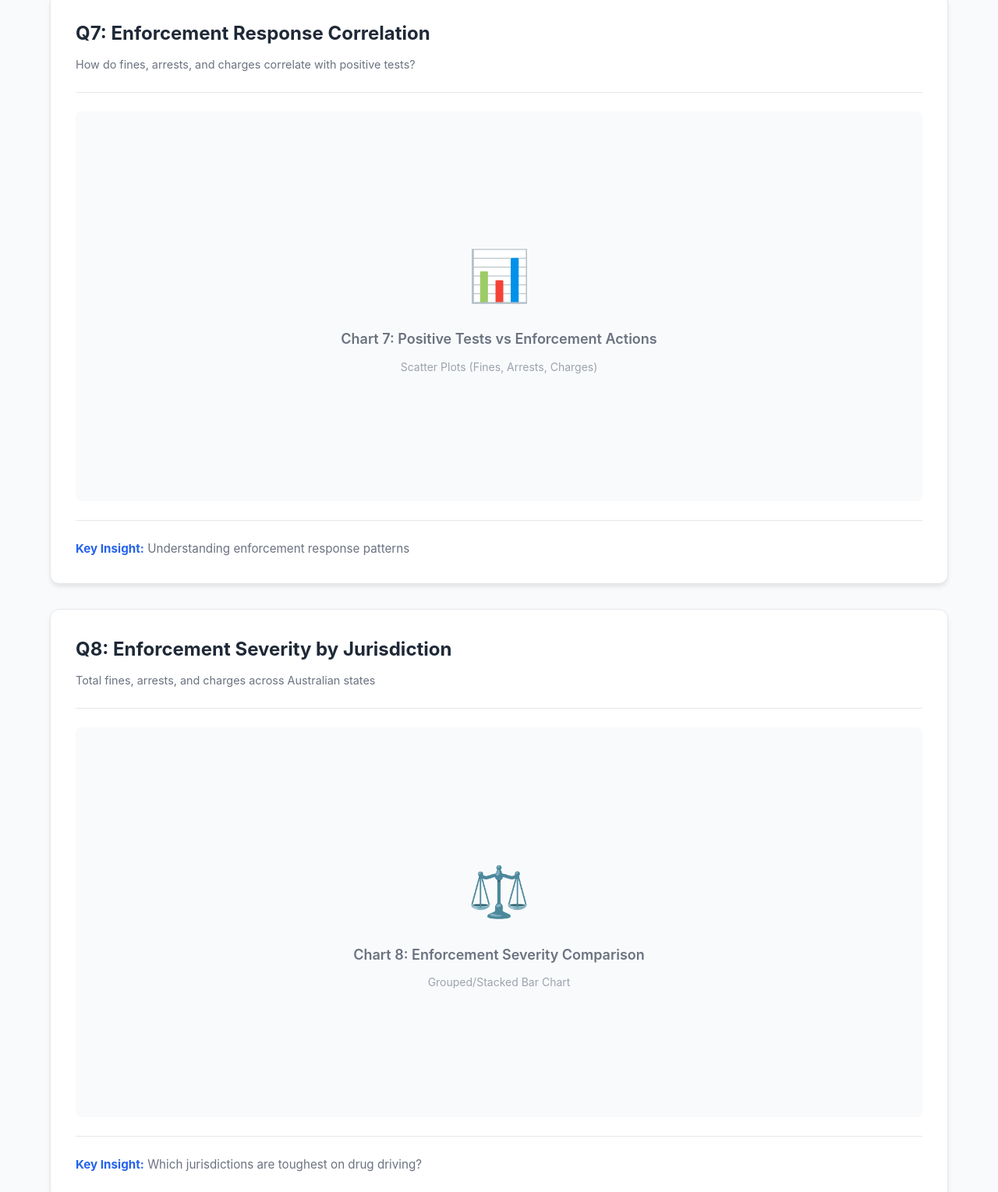
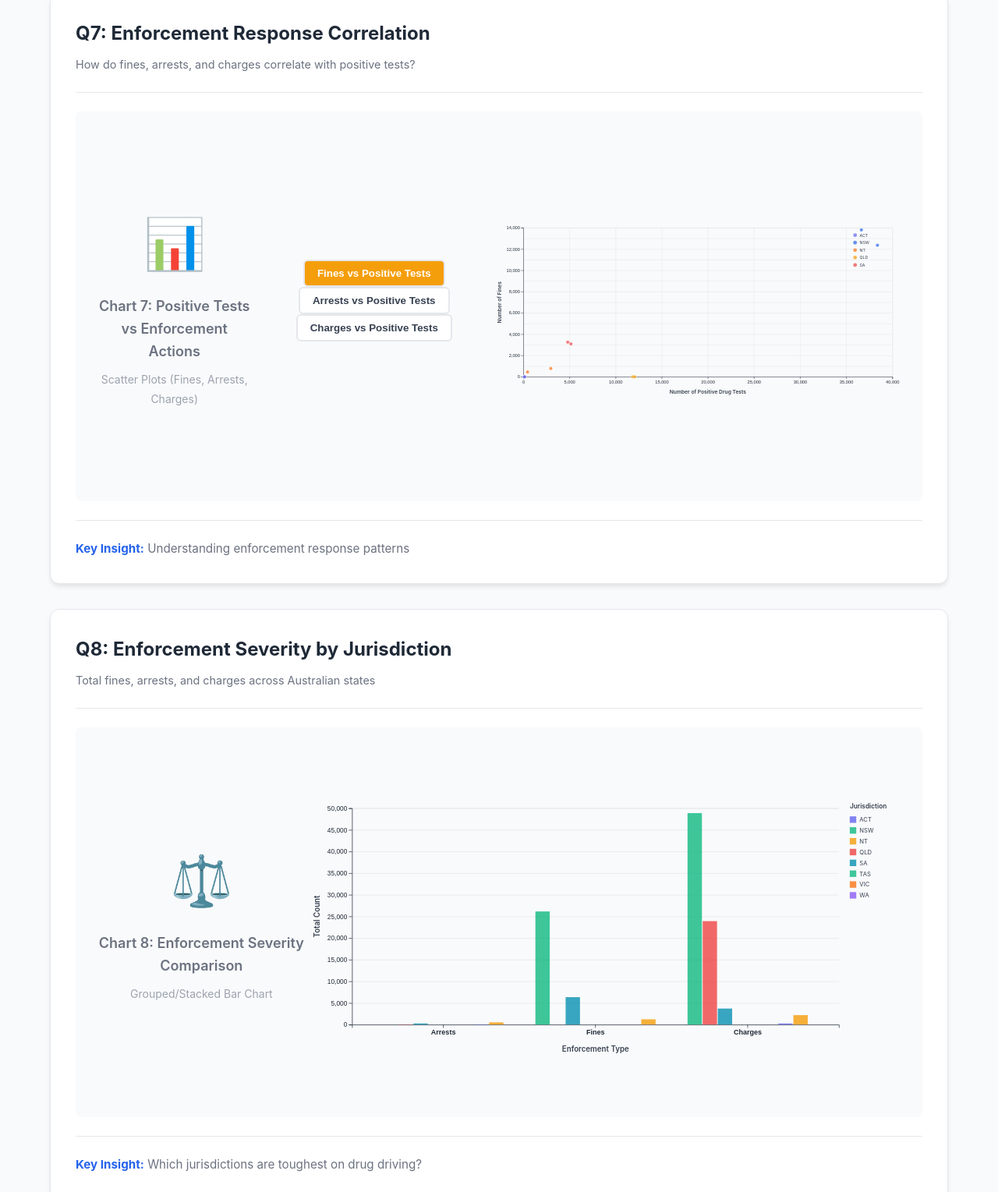
Before and after one commit to PhaseOfTheMoon/COS30045_DataVisualization, a plain HTML site: page index.html in a window 1280 px wide. Shown: the part 7612-9141 px from the top of the page at 78% size. Drawn offline with nearby package versions, Linux system fonts and the light colour scheme.

Commit message:
Add Chart 7 (Enforcement Response Correlation) and Chart 8 (Enforcement Severity)
Chart 7:
- Scatter plot showing correlation between positive tests and enforcement actions
- Three toggle views: Fines, Arrests, Charges
- Color-coded by jurisdiction
- Interactive tooltips with hover effects
- Animated entrance with staggered timing

Chart 8:
- Grouped bar chart showing total enforcement by jurisdiction
- Three categories: Arrests, Fines, Charges
- 8 bars per category (one per jurisdiction)
- Color-coded by jurisdiction with legend
- Interactive hover tooltips

Both charts follow T05 IIFE pattern and use centralized dataLoader

```diff
--- /dev/null
+++ b/chart7-correlation.js
@@ -0,0 +1,365 @@
+// ===================================
+// CHART 7: ENFORCEMENT RESPONSE CORRELATION
+// Scatter plots showing correlation between positive drug tests and enforcement actions
+// Research Question 7: How do fines, arrests, and charges correlate with number of positive tests?
+// ===================================
+
+(function() {
+    // ===================================
+    // CHART CONFIGURATION
+    // ===================================
+
+    // Margin convention for D3.js charts
+    const margin = { top: 40, right: 30, bottom: 60, left: 80 };
+    const container = d3.select("#chart-7-correlation");
+
+    // Create responsive SVG with viewBox
+    const svg = container.append("svg")
+        .attr("viewBox", `0 0 1100 500`)
+        .attr("preserveAspectRatio", "xMidYMid meet");
+
+    // Calculate inner dimensions
+    const width = 1100 - margin.left - margin.right;
+    const height = 500 - margin.top - margin.bottom;
+
+    // Create main chart group with margins applied
+    const g = svg.append("g")
+        .attr("transform", `translate(${margin.left},${margin.top})`);
+
+    // ===================================
+    // TOOLTIP SETUP
+    // ===================================
+
+    // Create tooltip div for interactive data display
+    const tooltip = d3.select("body").append("div")
+        .attr("class", "tooltip")
+        .style("position", "absolute")
+        .style("padding", "10px")
+        .style("background", "rgba(0, 0, 0, 0.8)")
+        .style("color", "#fff")
+        .style("border-radius", "5px")
+        .style("pointer-events", "none")
+        .style("opacity", 0)
+        .style("font-size", "12px");
+
+    // ===================================
+    // VIEW CONTROL BUTTONS
+    // ===================================
+
+    // Create button container for switching between enforcement types
+    const buttonContainer = container.insert("div", "svg")
+        .style("text-align", "center")
+        .style("margin-bottom", "15px");
+
+    // Button data: each represents one enforcement type
+    const viewOptions = [
+        { id: "fines", label: "Fines vs Positive Tests", color: "#f59e0b" },
+        { id: "arrests", label: "Arrests vs Positive Tests", color: "#ef4444" },
+        { id: "charges", label: "Charges vs Positive Tests", color: "#8b5cf6" }
+    ];
+
+    // Current view state (default: fines)
+    let currentView = "fines";
+
+    // Create toggle buttons for each view
+    const buttons = buttonContainer.selectAll("button")
+        .data(viewOptions)
+        .join("button")
+        .text(d => d.label)
+        .style("padding", "8px 16px")
+        .style("margin", "0 5px")
+        .style("border", "2px solid #e5e7eb")
+        .style("border-radius", "6px")
+        .style("background", d => d.id === currentView ? d.color : "#fff")
+        .style("color", d => d.id === currentView ? "#fff" : "#374151")
+        .style("font-weight", "600")
+        .style("cursor", "pointer")
+        .style("transition", "all 0.3s ease")
+        .on("click", function(event, d) {
+            // Update current view
+            currentView = d.id;
+
+            // Update button styles
+            buttons
+                .style("background", btn => btn.id === currentView ? btn.color : "#fff")
+                .style("color", btn => btn.id === currentView ? "#fff" : "#374151");
+
+            // Redraw chart with new view
+            updateChart(processedData, currentView);
+        });
+
+    // ===================================
+    // COLOR SCALE FOR JURISDICTIONS
+    // ===================================
+
+    // Consistent color mapping for all Australian jurisdictions
+    const jurisdictionColors = {
+        'NSW': '#2563eb',
+        'VIC': '#0891b2',
+        'QLD': '#f59e0b',
+        'SA': '#ef4444',
+        'WA': '#8b5cf6',
+        'TAS': '#10b981',
+        'NT': '#f97316',
+        'ACT': '#6366f1'
+    };
+
+    // D3 color scale
+    const colorScale = d3.scaleOrdinal()
+        .domain(Object.keys(jurisdictionColors))
+        .range(Object.values(jurisdictionColors));
+
+    // ===================================
+    // DATA LOADING AND PROCESSING
+    // ===================================
+
+    let processedData = []; // Store processed data globally for view switching
+
+    // Load data using centralized dataLoader
+    dataLoader.loadDrugTests().then(data => {
+        console.log('Chart 7: Data loaded', data.length, 'records');
+
+        // Filter and aggregate data
+        // Group by JURISDICTION and YEAR to get meaningful scatter points
+        const aggregated = d3.rollup(
+            data,
+            // Aggregation function: sum all enforcement metrics
+            v => ({
+                positiveTests: d3.sum(v, d => d.COUNT || 0),
+                fines: d3.sum(v, d => d.FINES || 0),
+                arrests: d3.sum(v, d => d.ARRESTS || 0),
+                charges: d3.sum(v, d => d.CHARGES || 0)
+            }),
+            // Group by jurisdiction and year
+            d => d.JURISDICTION,
+            d => d.YEAR
+        );
+
+        // Convert nested Map to flat array for D3
+        processedData = [];
+        aggregated.forEach((yearMap, jurisdiction) => {
+            yearMap.forEach((values, year) => {
+                processedData.push({
+                    jurisdiction: jurisdiction,
+                    year: year,
+                    positiveTests: values.positiveTests,
+                    fines: values.fines,
+                    arrests: values.arrests,
+                    charges: values.charges
+                });
+            });
+        });
+
+        // Filter out invalid data points (zero or missing values)
+        processedData = processedData.filter(d =>
+            d.positiveTests > 0 &&
+            (d.fines > 0 || d.arrests > 0 || d.charges > 0)
+        );
+
+        console.log('Chart 7: Processed data points:', processedData.length);
+
+        // Draw initial chart (default view: fines)
+        updateChart(processedData, currentView);
+
+    }).catch(error => {
+        console.error('Chart 7: Error loading data:', error);
+        container.append("p")
+            .style("color", "red")
+            .style("text-align", "center")
+            .style("padding", "20px")
+            .text("Error loading data. Please check the console.");
+    });
+
+    // ===================================
+    // CHART UPDATE FUNCTION
+    // ===================================
+
+    /**
+     * Updates the scatter plot based on selected view
+     * @param {Array} data - Processed data array
+     * @param {String} view - Current view ('fines', 'arrests', or 'charges')
+     */
+    function updateChart(data, view) {
+        // Clear previous chart elements
+        g.selectAll("*").remove();
+
+        // Determine Y-axis field based on current view
+        const yField = view; // 'fines', 'arrests', or 'charges'
+        const yLabel = view.charAt(0).toUpperCase() + view.slice(1); // Capitalize
+
+        // ===================================
+        // SCALES
+        // ===================================
+
+        // X-axis: Positive test count (linear scale)
+        const xScale = d3.scaleLinear()
+            .domain([0, d3.max(data, d => d.positiveTests)])
+            .range([0, width])
+            .nice(); // Round to nice values
+
+        // Y-axis: Enforcement action count (linear scale)
+        const yScale = d3.scaleLinear()
+            .domain([0, d3.max(data, d => d[yField])])
+            .range([height, 0])
+            .nice();
+
+        // ===================================
+        // AXES
+        // ===================================
+
+        // X-axis
+        const xAxis = d3.axisBottom(xScale)
+            .ticks(8)
+            .tickFormat(d => d3.format(",.0f")(d)); // Format with thousands separator
+
+        g.append("g")
+            .attr("class", "x-axis")
+            .attr("transform", `translate(0,${height})`)
+            .call(xAxis)
+            .selectAll("text")
+            .style("font-size", "12px");
+
+        // X-axis label
+        g.append("text")
+            .attr("x", width / 2)
+            .attr("y", height + 45)
+            .attr("text-anchor", "middle")
+            .attr("fill", "#374151")
+            .attr("font-size", "14px")
+            .attr("font-weight", "600")
+            .text("Number of Positive Drug Tests");
+
+        // Y-axis
+        const yAxis = d3.axisLeft(yScale)
+            .ticks(8)
+            .tickFormat(d => d3.format(",.0f")(d));
+
+        g.append("g")
+            .attr("class", "y-axis")
+            .call(yAxis)
+            .selectAll("text")
+            .style("font-size", "12px");
+
+        // Y-axis label
+        g.append("text")
+            .attr("transform", "rotate(-90)")
+            .attr("x", -height / 2)
+            .attr("y", -60)
+            .attr("text-anchor", "middle")
+            .attr("fill", "#374151")
+            .attr("font-size", "14px")
+            .attr("font-weight", "600")
+            .text(`Number of ${yLabel}`);
+
+        // ===================================
+        // GRID LINES (for easier reading)
+        // ===================================
+
+        g.append("g")
+            .attr("class", "grid")
+            .attr("opacity", 0.1)
+            .call(d3.axisLeft(yScale)
+                .tickSize(-width)
+                .tickFormat(""));
+
+        g.append("g")
+            .attr("class", "grid")
+            .attr("opacity", 0.1)
+            .attr("transform", `translate(0,${height})`)
+            .call(d3.axisBottom(xScale)
+                .tickSize(-height)
+                .tickFormat(""));
+
+        // ===================================
+        // SCATTER PLOT CIRCLES
+        // ===================================
+
+        // Draw circles for each data point
+        g.selectAll(".dot")
+            .data(data)
+            .join("circle")
+            .attr("class", "dot")
+            .attr("cx", d => xScale(d.positiveTests))
+            .attr("cy", d => yScale(d[yField]))
+            .attr("r", 0) // Start with radius 0 for animation
+            .attr("fill", d => colorScale(d.jurisdiction))
+            .attr("opacity", 0.7)
+            .attr("stroke", "#fff")
+            .attr("stroke-width", 1.5)
+            .style("cursor", "pointer")
+            // Tooltip on hover
+            .on("mouseover", function(event, d) {
+                // Highlight circle
+                d3.select(this)
+                    .transition()
+                    .duration(200)
+                    .attr("r", 8)
+                    .attr("opacity", 1)
+                    .attr("stroke-width", 2);
+
+                // Show tooltip
+                tooltip.transition()
+                    .duration(200)
+                    .style("opacity", 1);
+
+                tooltip.html(`
+                    <strong>${d.jurisdiction} - ${d.year}</strong><br/>
+                    Positive Tests: <strong>${d3.format(",")(d.positiveTests)}</strong><br/>
+                    ${yLabel}: <strong>${d3.format(",")(d[yField])}</strong>
+                `)
+                    .style("left", (event.pageX + 15) + "px")
+                    .style("top", (event.pageY - 28) + "px");
+            })
+            .on("mouseout", function() {
+                // Reset circle
+                d3.select(this)
+                    .transition()
+                    .duration(200)
+                    .attr("r", 5)
+                    .attr("opacity", 0.7)
+                    .attr("stroke-width", 1.5);
+
+                // Hide tooltip
+                tooltip.transition()
+                    .duration(500)
+                    .style("opacity", 0);
+            })
+            // Animate entrance
+            .transition()
+            .duration(800)
+            .delay((d, i) => i * 2) // Stagger animation
+            .attr("r", 5);
+
+        // ===================================
+        // LEGEND
+        // ===================================
+
+        const legend = g.append("g")
+            .attr("class", "legend")
+            .attr("transform", `translate(${width - 100}, 20)`);
+
+        // Create legend items for each jurisdiction
+        const jurisdictions = Array.from(new Set(data.map(d => d.jurisdiction))).sort();
+
+        const legendItems = legend.selectAll(".legend-item")
+            .data(jurisdictions)
+            .join("g")
+            .attr("class", "legend-item")
+            .attr("transform", (d, i) => `translate(0, ${i * 20})`);
+
+        // Legend colored circles
+        legendItems.append("circle")
+            .attr("r", 5)
+            .attr("fill", d => colorScale(d))
+            .attr("opacity", 0.7);
+
+        // Legend text labels
+        legendItems.append("text")
+            .attr("x", 12)
+            .attr("y", 4)
+            .attr("font-size", "11px")
+            .attr("fill", "#374151")
+            .text(d => d);
+    }
+
+})();
--- /dev/null
+++ b/chart8-severity.js
@@ -0,0 +1,300 @@
+// ===================================
+// CHART 8: ENFORCEMENT SEVERITY BY JURISDICTION
+// Grouped bar chart showing total fines, arrests, and charges across Australian jurisdictions
+// Research Question 8: Total number of fines, arrests, and charges by jurisdiction
+// ===================================
+
+(function() {
+    // ===================================
+    // CHART CONFIGURATION
+    // ===================================
+
+    const margin = { top: 40, right: 120, bottom: 60, left: 80 };
+    const container = d3.select("#chart-8-severity");
+
+    // Create responsive SVG
+    const svg = container.append("svg")
+        .attr("viewBox", `0 0 1100 500`)
+        .attr("preserveAspectRatio", "xMidYMid meet");
+
+    const width = 1100 - margin.left - margin.right;
+    const height = 500 - margin.top - margin.bottom;
+
+    const g = svg.append("g")
+        .attr("transform", `translate(${margin.left},${margin.top})`);
+
+    // ===================================
+    // TOOLTIP SETUP
+    // ===================================
+
+    const tooltip = d3.select("body").append("div")
+        .attr("class", "tooltip")
+        .style("position", "absolute")
+        .style("padding", "10px")
+        .style("background", "rgba(0, 0, 0, 0.8)")
+        .style("color", "#fff")
+        .style("border-radius", "5px")
+        .style("pointer-events", "none")
+        .style("opacity", 0)
+        .style("font-size", "12px");
+
+    // ===================================
+    // COLOR SCALES
+    // ===================================
+
+    // Jurisdiction colors (consistent with Chart 7)
+    const jurisdictionColors = {
+        'ACT': '#6366f1',
+        'NSW': '#10b981',
+        'NT': '#f59e0b',
+        'QLD': '#ef4444',
+        'SA': '#0891b2',
+        'TAS': '#10b981',
+        'VIC': '#f97316',
+        'WA': '#8b5cf6'
+    };
+
+    const colorScale = d3.scaleOrdinal()
+        .domain(Object.keys(jurisdictionColors))
+        .range(Object.values(jurisdictionColors));
+
+    // ===================================
+    // DATA LOADING AND PROCESSING
+    // ===================================
+
+    dataLoader.loadDrugTests().then(data => {
+        console.log('Chart 8: Data loaded', data.length, 'records');
+
+        // Aggregate by jurisdiction: sum all enforcement actions
+        const aggregated = d3.rollup(
+            data,
+            v => ({
+                fines: d3.sum(v, d => d.FINES || 0),
+                arrests: d3.sum(v, d => d.ARRESTS || 0),
+                charges: d3.sum(v, d => d.CHARGES || 0)
+            }),
+            d => d.JURISDICTION
+        );
+
+        // Convert to array format for D3
+        const processedData = Array.from(aggregated, ([jurisdiction, values]) => ({
+            jurisdiction: jurisdiction,
+            fines: values.fines,
+            arrests: values.arrests,
+            charges: values.charges
+        }));
+
+        console.log('Chart 8: Processed data:', processedData);
+
+        // Draw chart
+        drawChart(processedData);
+
+    }).catch(error => {
+        console.error('Chart 8: Error loading data:', error);
+        container.append("p")
+            .style("color", "red")
+            .style("text-align", "center")
+            .style("padding", "20px")
+            .text("Error loading data. Please check the console.");
+    });
+
+    // ===================================
+    // CHART DRAWING FUNCTION
+    // ===================================
+
+    function drawChart(data) {
+        // Enforcement types (categories for grouping)
+        const enforcementTypes = ['arrests', 'fines', 'charges'];
+        const enforcementLabels = {
+            'arrests': 'Arrests',
+            'fines': 'Fines',
+            'charges': 'Charges'
+        };
+
+        // ===================================
+        // SCALES
+        // ===================================
+
+        // X0 scale: outer grouping by enforcement type
+        const x0Scale = d3.scaleBand()
+            .domain(enforcementTypes)
+            .range([0, width])
+            .padding(0.2);
+
+        // X1 scale: inner grouping by jurisdiction within each enforcement type
+        const x1Scale = d3.scaleBand()
+            .domain(data.map(d => d.jurisdiction))
+            .range([0, x0Scale.bandwidth()])
+            .padding(0.05);
+
+        // Y scale: enforcement count
+        const yMax = d3.max(data, d => Math.max(d.fines, d.arrests, d.charges));
+        const yScale = d3.scaleLinear()
+            .domain([0, yMax])
+            .range([height, 0])
+            .nice();
+
+        // ===================================
+        // AXES
+        // ===================================
+
+        // X-axis
+        const xAxis = d3.axisBottom(x0Scale)
+            .tickFormat(d => enforcementLabels[d]);
+
+        g.append("g")
+            .attr("class", "x-axis")
+            .attr("transform", `translate(0,${height})`)
+            .call(xAxis)
+            .selectAll("text")
+            .style("font-size", "13px")
+            .style("font-weight", "600");
+
+        // X-axis label
+        g.append("text")
+            .attr("x", width / 2)
+            .attr("y", height + 50)
+            .attr("text-anchor", "middle")
+            .attr("fill", "#374151")
+            .attr("font-size", "14px")
+            .attr("font-weight", "600")
+            .text("Enforcement Type");
+
+        // Y-axis
+        const yAxis = d3.axisLeft(yScale)
+            .ticks(8)
+            .tickFormat(d => d3.format(",.0f")(d));
+
+        g.append("g")
+            .attr("class", "y-axis")
+            .call(yAxis)
+            .selectAll("text")
+            .style("font-size", "12px");
+
+        // Y-axis label
+        g.append("text")
+            .attr("transform", "rotate(-90)")
+            .attr("x", -height / 2)
+            .attr("y", -60)
+            .attr("text-anchor", "middle")
+            .attr("fill", "#374151")
+            .attr("font-size", "14px")
+            .attr("font-weight", "600")
+            .text("Total Count");
+
+        // ===================================
+        // GRID LINES
+        // ===================================
+
+        g.append("g")
+            .attr("class", "grid")
+            .attr("opacity", 0.1)
+            .call(d3.axisLeft(yScale)
+                .tickSize(-width)
+                .tickFormat(""));
+
+        // ===================================
+        // DRAW GROUPED BARS
+        // ===================================
+
+        // Create group for each enforcement type
+        const enforcementGroups = g.selectAll(".enforcement-group")
+            .data(enforcementTypes)
+            .join("g")
+            .attr("class", "enforcement-group")
+            .attr("transform", d => `translate(${x0Scale(d)},0)`);
+
+        // Draw bars for each jurisdiction within each enforcement type
+        enforcementGroups.each(function(enforcementType) {
+            const group = d3.select(this);
+
+            group.selectAll(".bar")
+                .data(data)
+                .join("rect")
+                .attr("class", "bar")
+                .attr("x", d => x1Scale(d.jurisdiction))
+                .attr("y", height) // Start from bottom for animation
+                .attr("width", x1Scale.bandwidth())
+                .attr("height", 0) // Start with height 0 for animation
+                .attr("fill", d => colorScale(d.jurisdiction))
+                .attr("opacity", 0.8)
+                .style("cursor", "pointer")
+                // Hover effects
+                .on("mouseover", function(event, d) {
+                    d3.select(this)
+                        .transition()
+                        .duration(200)
+                        .attr("opacity", 1);
+
+                    tooltip.transition()
+                        .duration(200)
+                        .style("opacity", 1);
+
+                    tooltip.html(`
+                        <strong>${d.jurisdiction}</strong><br/>
+                        ${enforcementLabels[enforcementType]}: <strong>${d3.format(",")(d[enforcementType])}</strong>
+                    `)
+                        .style("left", (event.pageX + 15) + "px")
+                        .style("top", (event.pageY - 28) + "px");
+                })
+                .on("mouseout", function() {
+                    d3.select(this)
+                        .transition()
+                        .duration(200)
+                        .attr("opacity", 0.8);
+
+                    tooltip.transition()
+                        .duration(500)
+                        .style("opacity", 0);
+                })
+                // Animate entrance
+                .transition()
+                .duration(800)
+                .delay((d, i) => i * 50)
+                .attr("y", d => yScale(d[enforcementType]))
+                .attr("height", d => height - yScale(d[enforcementType]));
+        });
+
+        // ===================================
+        // LEGEND
+        // ===================================
+
+        const legend = g.append("g")
+            .attr("class", "legend")
+            .attr("transform", `translate(${width + 20}, 0)`);
+
+        // Legend title
+        legend.append("text")
+            .attr("x", 0)
+            .attr("y", 0)
+            .attr("font-size", "12px")
+            .attr("font-weight", "600")
+            .attr("fill", "#374151")
+            .text("Jurisdiction");
+
+        // Legend items
+        const jurisdictions = data.map(d => d.jurisdiction).sort();
+
+        const legendItems = legend.selectAll(".legend-item")
+            .data(jurisdictions)
+            .join("g")
+            .attr("class", "legend-item")
+            .attr("transform", (d, i) => `translate(0, ${i * 20 + 15})`);
+
+        // Legend colored rectangles
+        legendItems.append("rect")
+            .attr("width", 12)
+            .attr("height", 12)
+            .attr("fill", d => colorScale(d))
+            .attr("opacity", 0.8);
+
+        // Legend text labels
+        legendItems.append("text")
+            .attr("x", 18)
+            .attr("y", 10)
+            .attr("font-size", "11px")
+            .attr("fill", "#374151")
+            .text(d => d);
+    }
+
+})();
```
Also changed, not shown: index.html (+2 -2 lines).
